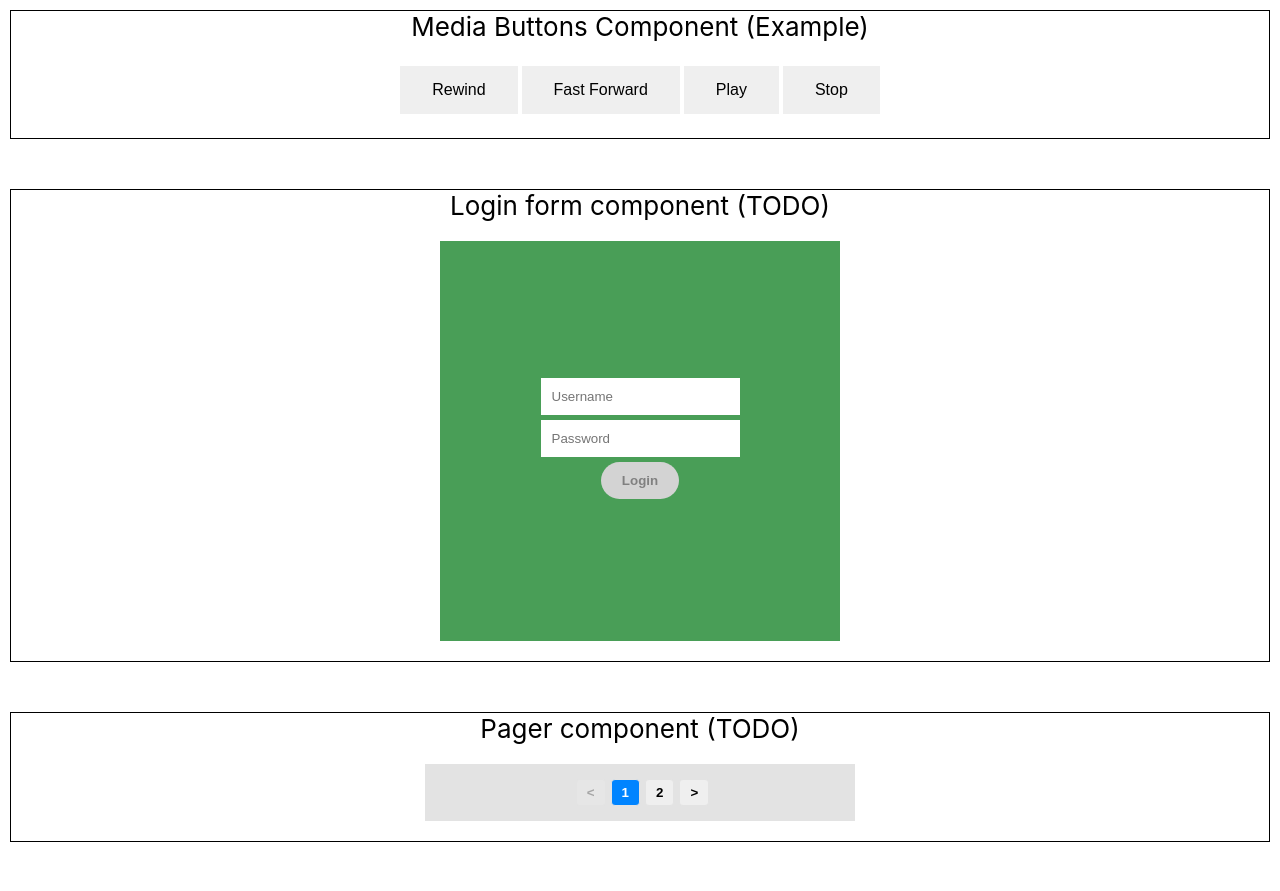
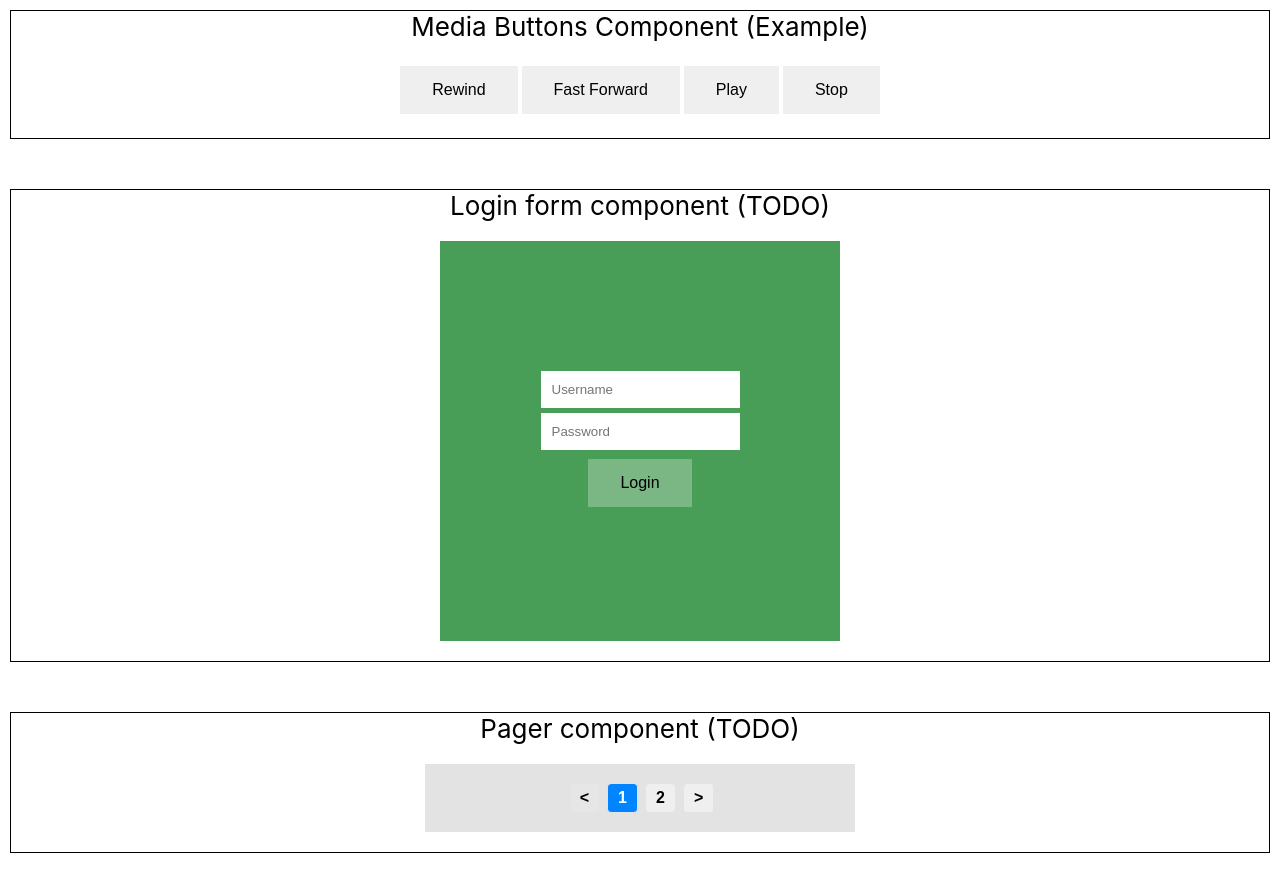
Before and after one commit to prof-tejera/homework-3-Bianca-Morris, a React (Create React App) app: page / in a window 1280 px wide. Shown: the top 891 px of the page. Built offline with nearby package versions, Linux system fonts and the light colour scheme.

Commit message:
Use shared button component for login + pager

```diff
--- a/src/LoginForm/LoginForm.js
+++ b/src/LoginForm/LoginForm.js
@@ -1,5 +1,6 @@
 import { Component } from 'react';
 import './LoginForm.css';
+import Button from '../components/Button/Button.js';
 
 class LoginForm extends Component {
   constructor(props) {
@@ -34,7 +35,7 @@ class LoginForm extends Component {
       <form className="form-login" onSubmit={(e) => this.handleSubmit(e)}>
         <FormInput type="text" name="username" value={username} placeholder="Username" onChange={(e) => this.onTextChange(e)}/>
         <FormInput type="password" name="password" value={password} placeholder="Password" onChange={(e) => this.onTextChange(e)}/>
-        <LoginButton cls="form-submit" value="Login" disabled={!username || !password} />
+        <Button cls="form-submit" text="Login" type="submit" disabled={!username || !password} />
       </form>
     );
   }
@@ -44,8 +45,4 @@ const FormInput = ({ onChange, type, placeholder, value, name }) => {
   return <input {...{ onChange, type, placeholder, value, name }}/>
 }
 
-const LoginButton = ({ value = "Login", cls = "", disabled = false }) => {
-  return <input className={cls + " form-submit"} type="submit" {...{ value, disabled }}/>
-}
-
 export default LoginForm;
--- a/src/Pager/Pager.js
+++ b/src/Pager/Pager.js
@@ -1,5 +1,6 @@
 import { Component } from 'react';
 import './Pager.css';
+import Button from '../components/Button/Button.js';
 
 class Pager extends Component {
   constructor(props) {
@@ -28,10 +29,10 @@ class Pager extends Component {
 
     return (
       <div className="pager-wrapper">
-        <Arrow isForward disabled={pageIndex === 1} onClick={() => this.navigateToPage(1)}/>
-        { validPageBeforeCurrent ? <PagerButton onClick={() => this.navigateToPage(idxBeforeCurrent)} value={idxBeforeCurrent}>{1 + idxBeforeCurrent}</PagerButton>: null}
-        <PagerButton onClick={() => this.navigateToPage(pageIndex)} value={pageIndex} active disabled>{1 + pageIndex}</PagerButton>
-        { validPageAfterCurrent ? <PagerButton onClick={() => this.navigateToPage(1 + idxAfterCurrent)} value={1+ idxAfterCurrent}>{1 + idxAfterCurrent}</PagerButton>: null}
+        <Arrow isForward disabled={pageIndex === 1} onClick={() => this.navigateToPage(1)} cls="pager-button"/>
+        { validPageBeforeCurrent ? <Button onClick={() => this.navigateToPage(idxBeforeCurrent)} cls="pager-button" text={idxBeforeCurrent}/>: null}
+        <Button onClick={() => this.navigateToPage(pageIndex)} cls="pager-button active" value={pageIndex} active disabled text={pageIndex}/>
+        { validPageAfterCurrent ? <Button onClick={() => this.navigateToPage(1 + idxAfterCurrent)} cls="pager-button" text={idxAfterCurrent + 1}/>: null}
         <Arrow disabled={pageIndex === totalPages} onClick={() => this.navigateToPage(totalPages)}/>
       </div>
     );
@@ -41,7 +42,6 @@ Pager.defaultProps = {
   totalPages: 12 // Assuming this will be an integer, but not actually doing any checking.
 }
 
-const PagerButton = ({ value, disabled, active, onClick }) => (<button className={`pager-button ${active ? "active": ""}`}  {...{ disabled, onClick }}>{value}</button>);
-const Arrow = ({ isForward, disabled, onClick }) => (<PagerButton value={isForward ? "<" : ">"} {...{ disabled, onClick }}/>);
+const Arrow = ({ isForward, disabled, onClick }) => (<Button cls="pager-button" text={isForward ? "<" : ">"} {...{ disabled, onClick }}/>);
 
 export default Pager;
--- a/src/components/Button/Button.js
+++ b/src/components/Button/Button.js
@@ -3,7 +3,14 @@ import './Button.css';
 
 class Button extends Component {
   render() {
-    return <button className="Default-button">{this.props.text}</button>;
+    const {
+      cls = "",
+      text = "Click Me",
+      disabled = false,
+      onClick,
+      value,
+      type = "button" } = this.props;
+    return <button className={"Default-button " + cls} {...{ disabled, onClick, type, value }}>{text}</button>;
   }
 }
 
```
